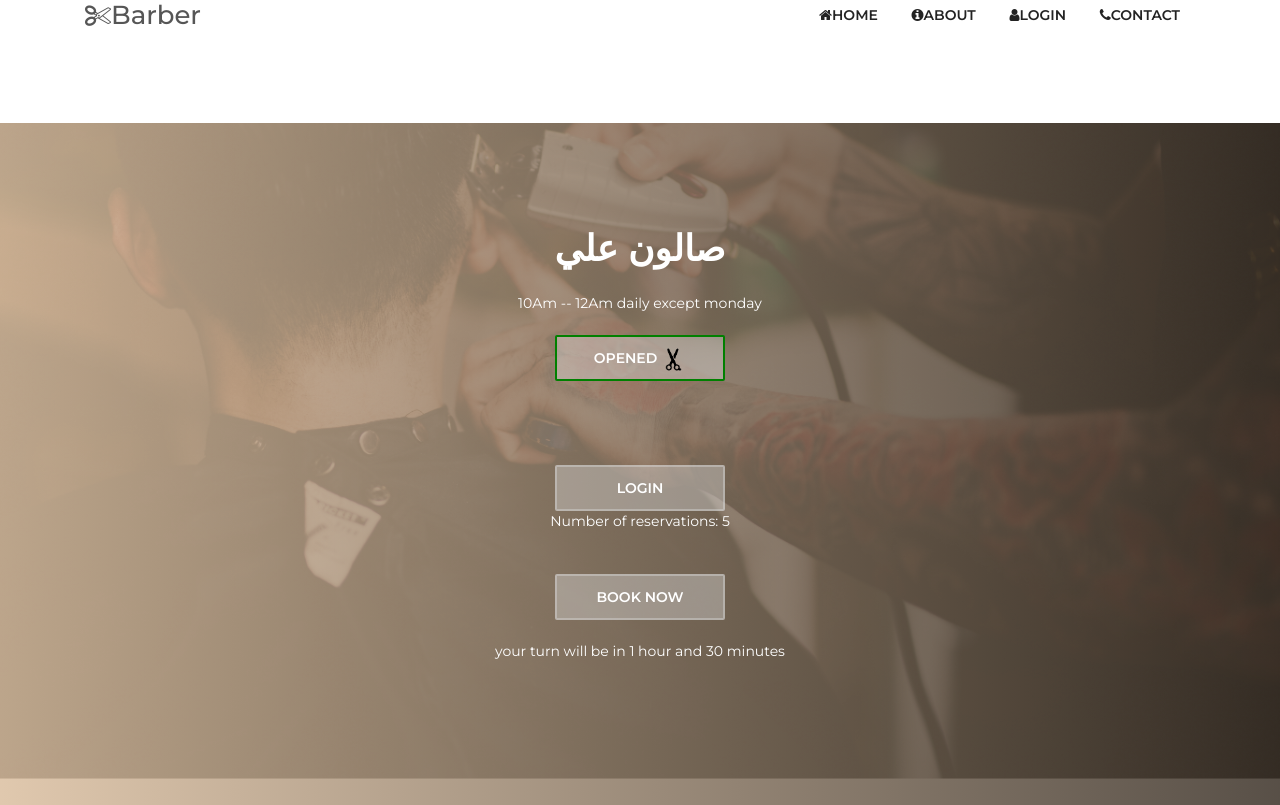
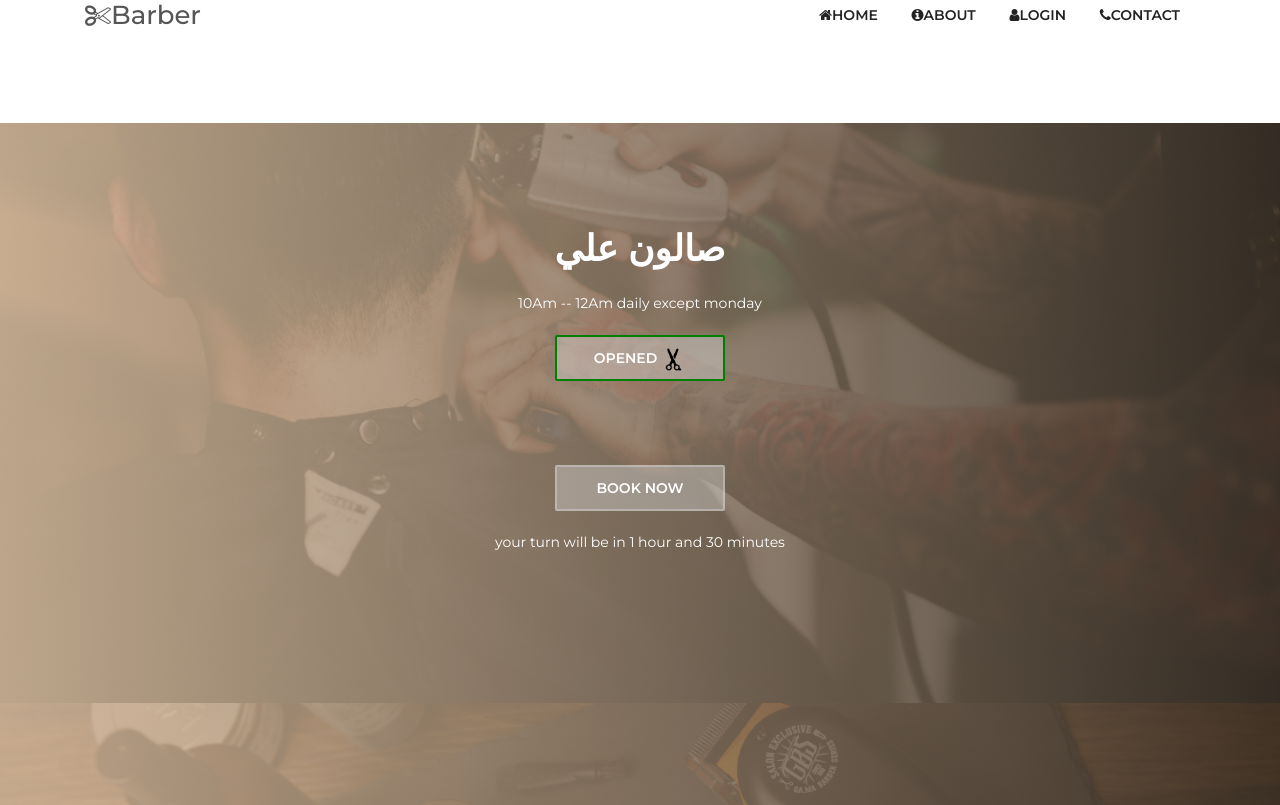
Before and after one commit to ziyaoze/bar, a Django app: page / in a window 1280 px wide. Shown: the part 30-835 px from the top of the page. Run offline with Django 3.2, Linux system fonts and the light colour scheme; data comes from the database, SQL or seed files in the repository; some libraries are stand-ins or nearby versions.

Commit message:
Update home.html

```diff
--- a/main/templates/home.html
+++ b/main/templates/home.html
@@ -28,17 +28,8 @@
 
 
       <br><br><br>
-               {% if user.is_authenticated %}
-                   <a href="{% url 'appointments' %}" class="btn dento-btn " style="color:white;background-color:rgb(220,220,220, 0.4);">{{user.username}}</a></span><br><br>
-              {% else %}
-                <a href="{% url 'login' %}" class="btn dento-btn " style="color:white;background-color:rgb(220,220,220, 0.4);">Login</a>
-                  {% endif %}
-<br>
 
-   <span style="color:white;">Number of reservations: {{reservations}}</span>
-
-      <br><br><br>
-   <a href="{% url 'bookings' %}" class="btn dento-btn " style="color:white;background-color:rgb(220,220,220, 0.4);">Book Now</a>
+   <a href="{% url 'barber' %}" class="btn dento-btn " style="color:white;background-color:rgb(220,220,220, 0.4);">Book Now</a>
 
 <br><br>  <span style="color:white;">your turn will be in 1 hour and 30 minutes</span>
           </div>
```
